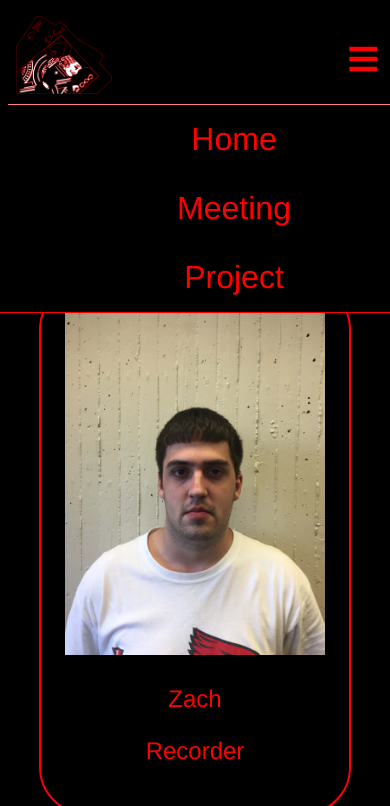
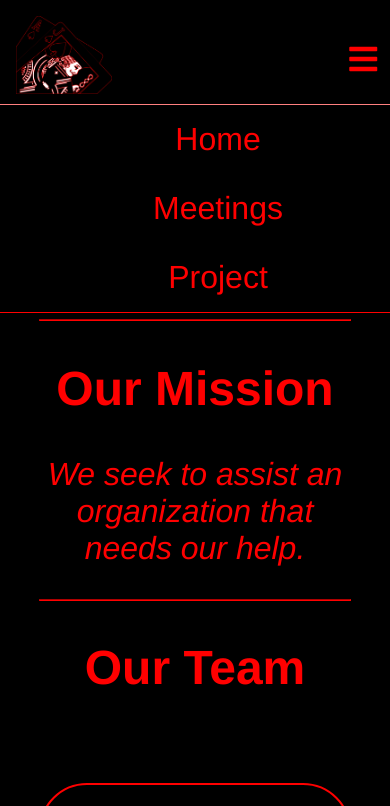
Before and after one commit to DerekTownsend/Blackjack, a plain HTML site: page index.html in a window 390 px wide. Both pictures are taken after a click on the item 363 px from the left and 60 px from the top of the page. Shown: the top 806 px of the page. Drawn offline with Linux system fonts and the light colour scheme.

Commit message:
added more content changed layout a bit

```diff
--- a/index.html
+++ b/index.html
@@ -11,7 +11,7 @@
 
 </head>
 
-<body class="main">
+<body class="home">
     <header>
 
         <nav>
@@ -28,7 +28,7 @@
                     <a href="index.html">Home</a>
                 </li>
                 <li>
-                    <a href="meetings.html">Meeting</a>
+                    <a href="meetings.html">Meetings</a>
                 </li>
                 <li>
                     <a href="project.html">Project</a>
@@ -44,7 +44,14 @@
 
     <main>
         <h1>Group 21: Blackjack</h1>
+                 <hr>
+
+        <h2>Our Mission</h2>
+         <p class="mission">We seek to assist an organization that needs our help.</p>
+         <hr>
+
         <h2>Our Team</h2>
+        <!--<hr>-->
         <div class="image-container">
           <div>
             <img src="images/zach.jpg" alt="">
@@ -82,7 +89,7 @@
             <p>Webmaster</p>
           </div>
         </div>
-        <h2>Our Mission</h2>
+
 
     </main>
 
--- a/styles/style.css
+++ b/styles/style.css
@@ -7,6 +7,10 @@ body {
   background-color: black;
   /*padding-bottom: 8em;*/
   font-family: Helvetica;
+}
+hr{
+  background-color:red;
+  border-color:red;
 }
 main{
   width:80%;
@@ -18,8 +22,22 @@ main{
 main h1{
   text-align: center;
 }
+.meetings main img{
+  display: block;
+  width: 45%;
+  margin: 0 auto;
+}
+h1{
+  font-size: 4em;
+}
 h2 {
   text-align: center;
+  font-size: 3em;
+}
+.mission{
+  text-align: center;
+  font-style: italic;
+  font-size: 2em;
 }
 .resume h2{
   padding-left: 1em
@@ -143,7 +161,7 @@ footer a:visited{
 @media screen and (max-width:900px){
   ul.nav li{
     display:none;
-    margin-left: -1em;
+    margin-left: -1.5em;
   }
 
   ul.nav{
@@ -174,7 +192,7 @@ footer a:visited{
     margin: 0;
     margin-top: 3.24em;
     padding-top: -3em;
-    margin-left: -1em;
+    margin-left: -1.5em;
     width: 120%;
     text-align: center;
     border-top: .05em  #ff8080 solid;
@@ -186,5 +204,9 @@ footer a:visited{
   .image-container div{
     width: 100%;
   }
+  .meetings main img{
+  width: 100%;
+
+  }
 
 }
```
Also changed, not shown: meetings.html (+5 -2 lines), project.html (+2 -2 lines), images/meeting1.jpeg (added).
